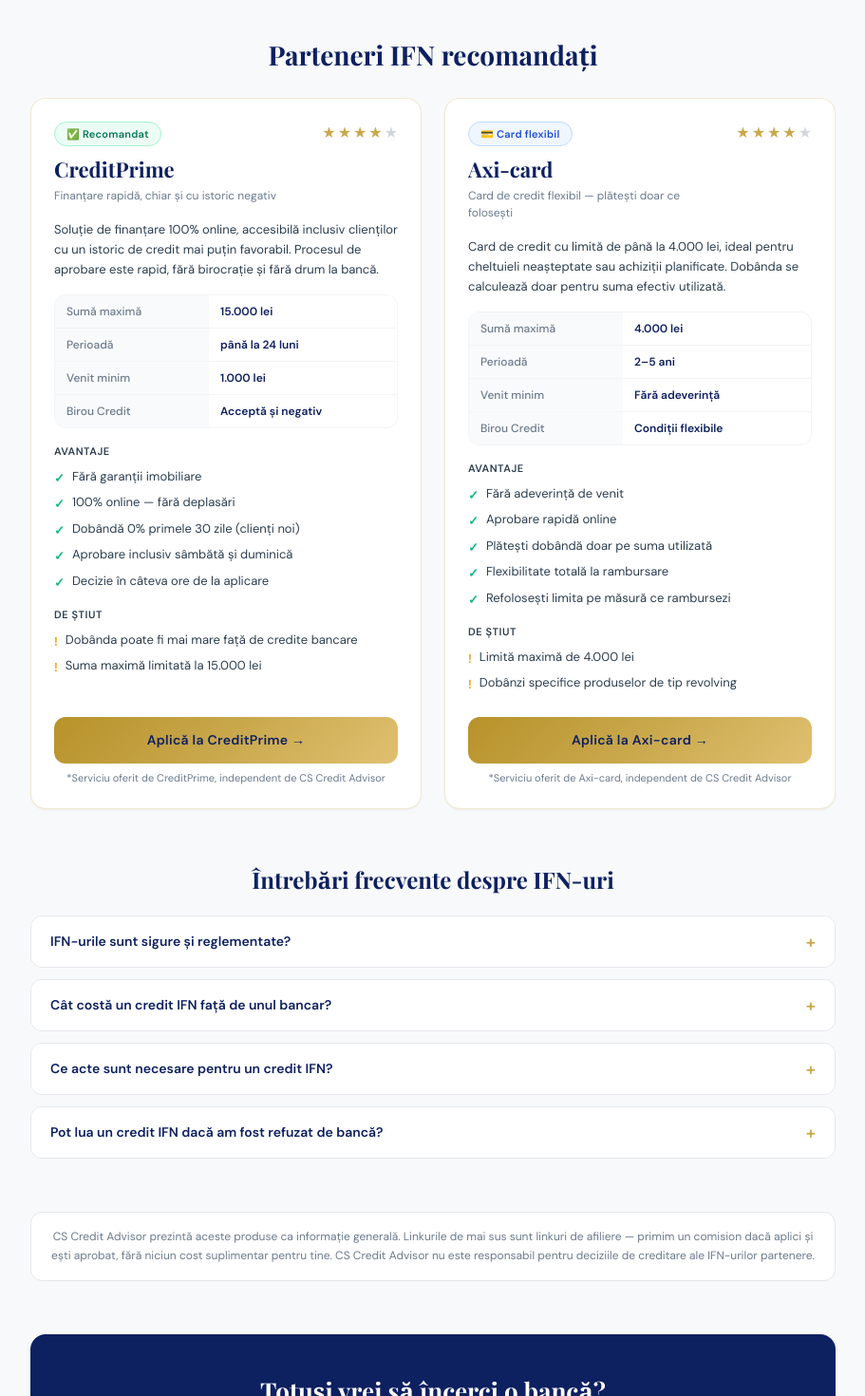
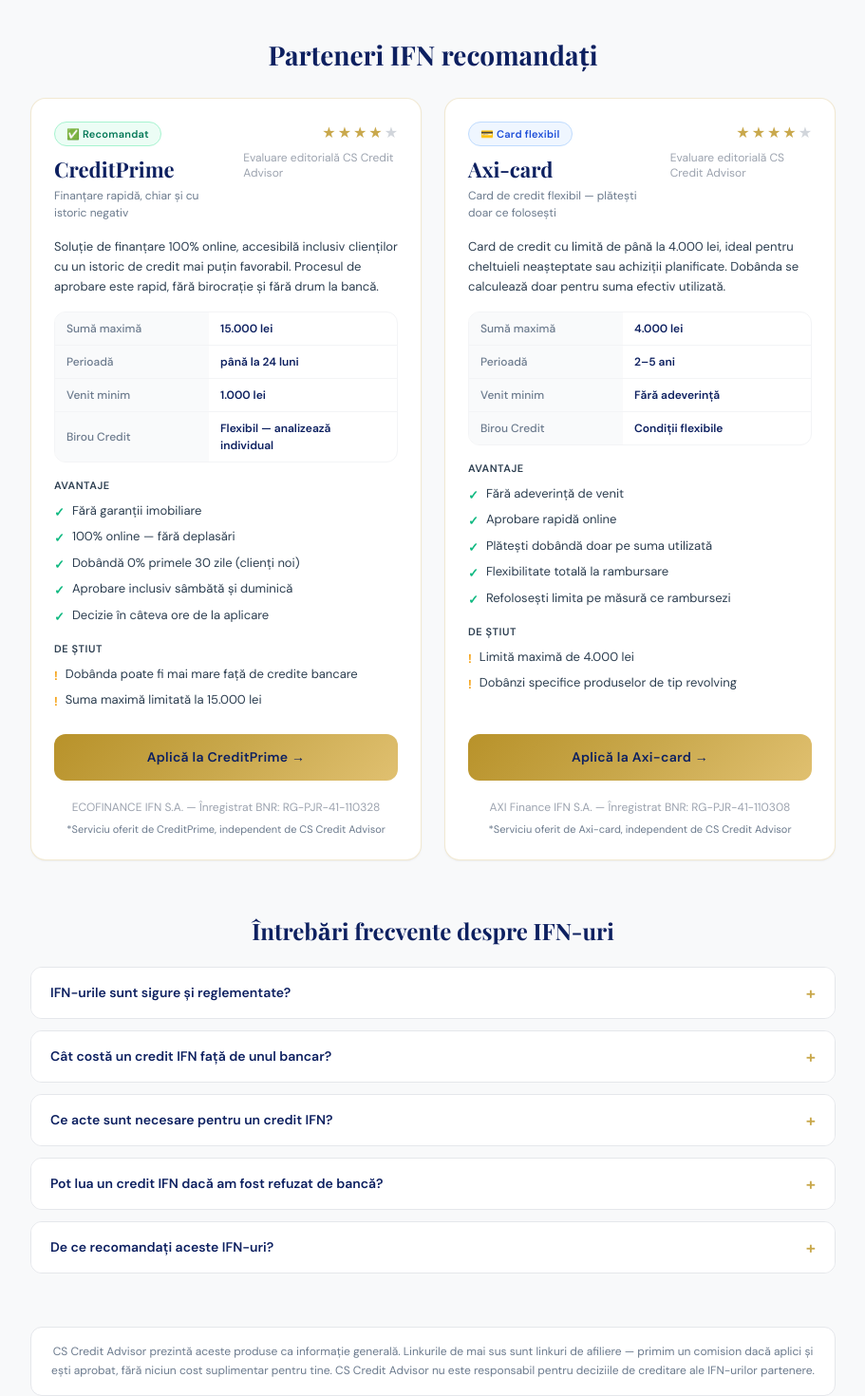
Before and after one commit to RazvanConstantin1/CS-Credit-Advisor, a Next.js app: page /parteneri-ifn in a window 1280 px wide. Shown: the part 760-2230 px from the top of the page at 95% size, without its empty margins (184-1095 px from the left). Built offline with nearby package versions, Linux system fonts and the light colour scheme; a web font is replaced by a local one.

Commit message:
Update parteneri-ifn: BNR numbers, ratings, FAQ afiliere

```diff
--- a/app/parteneri-ifn/page.tsx
+++ b/app/parteneri-ifn/page.tsx
@@ -23,7 +23,7 @@
       sumaMax: "15.000 lei",
       perioada: "până la 24 luni",
       venitMin: "1.000 lei",
-      birouCredit: "Acceptă și negativ",
+      birouCredit: "Flexibil — analizează individual",
     },
     benefits: [
       "Fără garanții imobiliare",
@@ -39,6 +39,7 @@
     ctaLabel: "Aplică la CreditPrime →",
     href: AFFILIATE_LINKS.creditPrime,
     disclaimer: "*Serviciu oferit de CreditPrime, independent de CS Credit Advisor",
+    bnrInfo: "ECOFINANCE IFN S.A. — Înregistrat BNR: RG-PJR-41-110328",
   },
   {
     key: "Axi-card",
@@ -69,6 +70,7 @@
     ctaLabel: "Aplică la Axi-card →",
     href: AFFILIATE_LINKS.axiCard,
     disclaimer: "*Serviciu oferit de Axi-card, independent de CS Credit Advisor",
+    bnrInfo: "AXI Finance IFN S.A. — Înregistrat BNR: RG-PJR-41-110308",
   },
 ];
 
@@ -88,6 +90,10 @@
   {
     q: "Pot lua un credit IFN dacă am fost refuzat de bancă?",
     a: "Da, acesta este tocmai avantajul principal al IFN-urilor. Ele acceptă deseori și clienți cu întârzieri istorice la plată, grad de îndatorare mai ridicat sau vechime mai mică la locul de muncă.",
+  },
+  {
+    q: "De ce recomandați aceste IFN-uri?",
+    a: "CS Credit Advisor are o relație de afiliere cu partenerii prezentați pe această pagină. Primim un comision dacă aplici și ești aprobat, fără niciun cost suplimentar pentru tine. Recomandăm exclusiv IFN-uri autorizate BNR, pe care le-am analizat și considerat potrivite pentru clienții care nu se califică pentru un credit bancar.",
   },
 ];
 
@@ -242,7 +248,10 @@
                           </h3>
                           <p className="text-[12px] text-muted mt-0.5">{ifn.tagline}</p>
                         </div>
-                        <Stars count={ifn.stars} />
+                        <div className="flex flex-col items-end gap-0.5">
+                          <Stars count={ifn.stars} />
+                          <p className="text-xs text-gray-400 mt-1">Evaluare editorială CS Credit Advisor</p>
+                        </div>
                       </div>
 
                       <p className="text-[13px] text-charcoal leading-relaxed">
@@ -324,6 +333,9 @@
                       >
                         {ifn.ctaLabel}
                       </a>
+                      <p className="text-xs text-gray-400 mt-3 text-center">
+                        {ifn.bnrInfo}
+                      </p>
                       <p className="text-[11px] text-muted text-center leading-snug">
                         {ifn.disclaimer}
                       </p>
```
